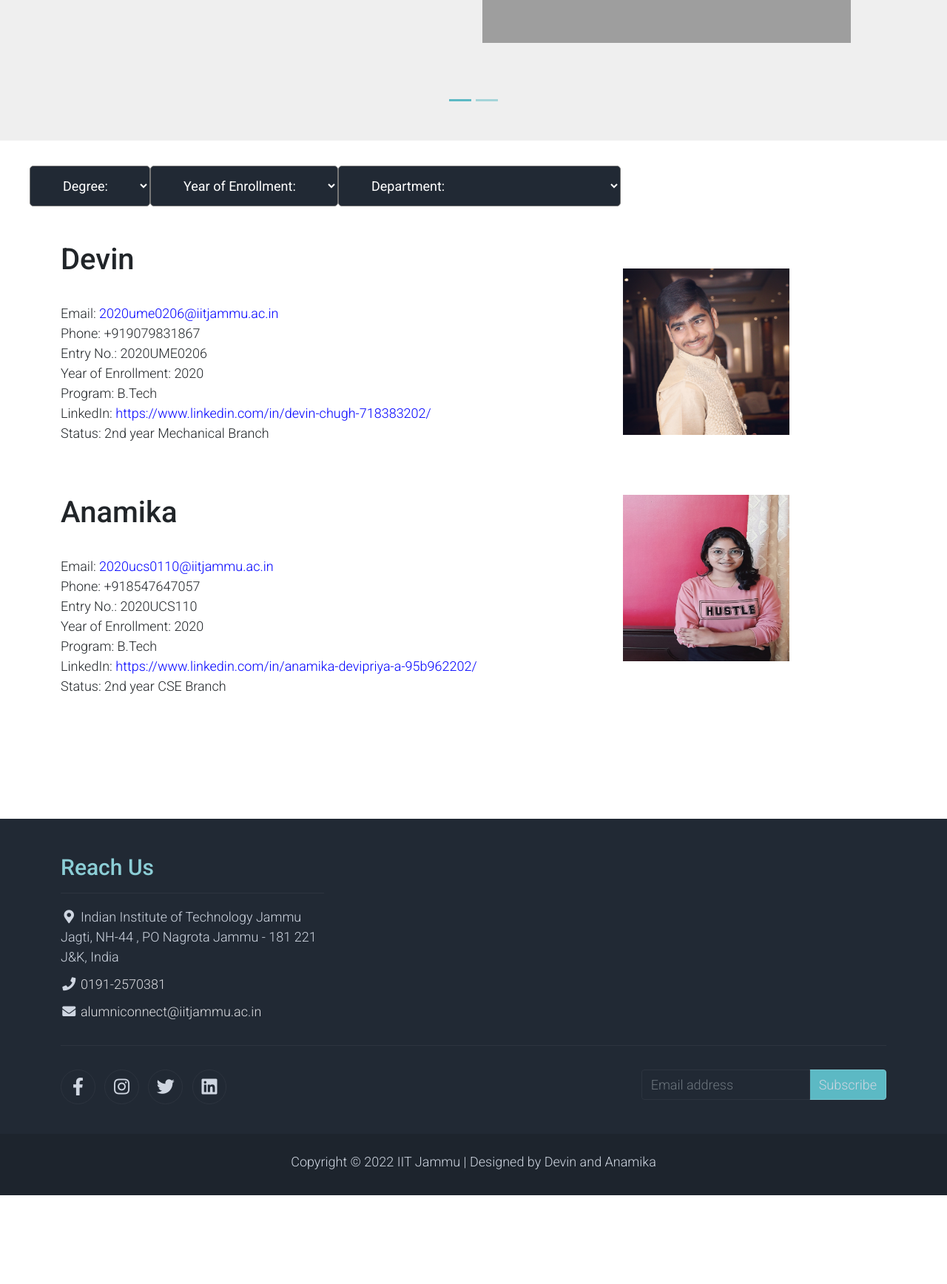
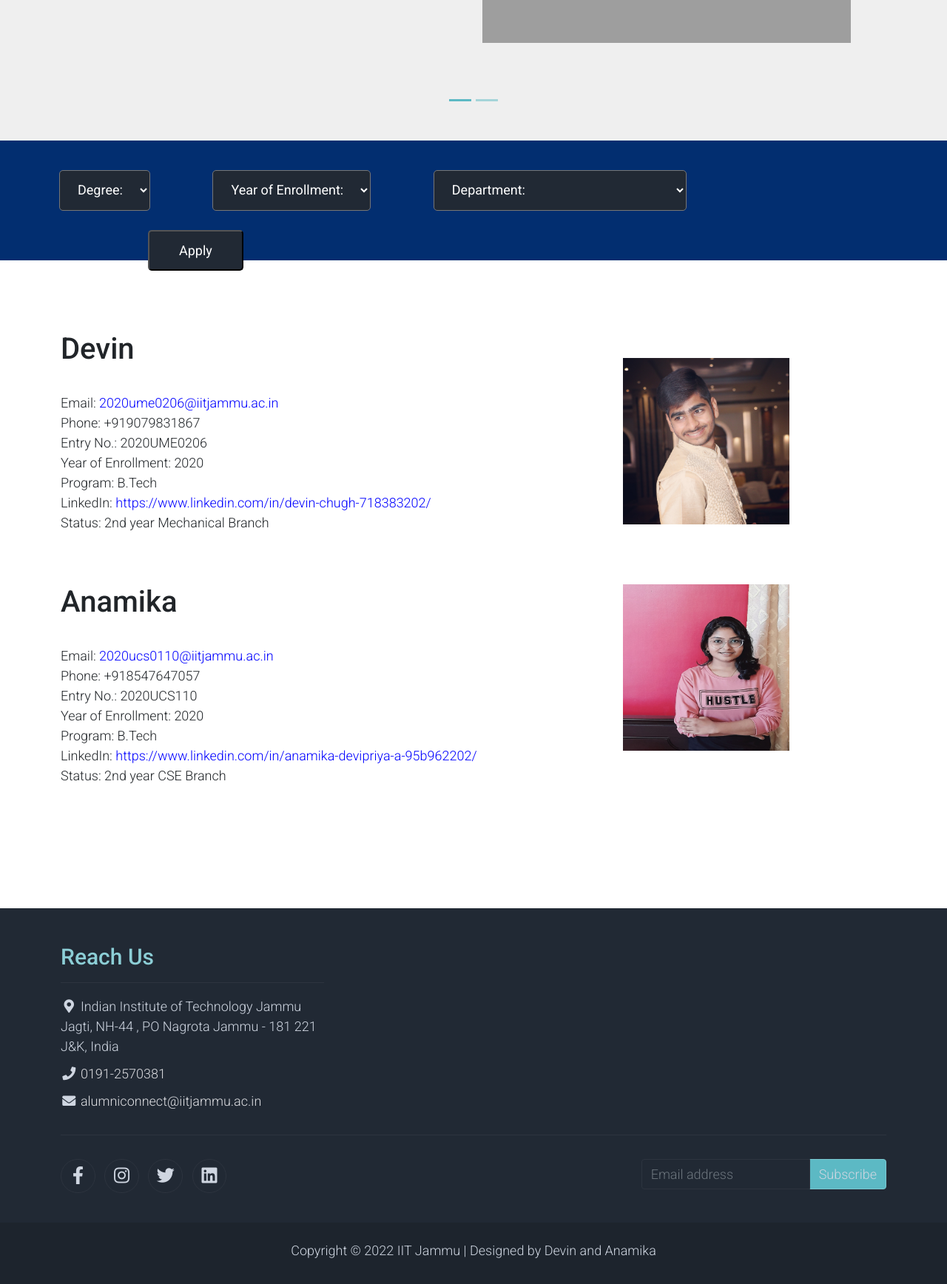
Before and after one commit to devinchugh/Alumni-Portal, a Flask app: page / in a window 1280 px wide. Shown: the part 382-2118 px from the top of the page at 74% size. Before the commit the page ends 1998 px from the top, so only its background shows below. Run offline with Flask 2, Linux system fonts and the light colour scheme; a user stored in the database is signed in; some libraries are stand-ins or nearby versions; grey boxes are pictures that could not be loaded.

Commit message:
updated form

```diff
--- a/static/home_assets/css/custom.css
+++ b/static/home_assets/css/custom.css
@@ -12,17 +12,32 @@ Custom Css
 *{margin: 0; padding: 0;}
 .section-forms{
     display:flex ;
-    margin-left: 5vh;
+    padding-left: 5vh;
+    background-color: #022e70;
 }
 .sections{
     color: #ffff;
     background-color: #212934;
     width: auto;
-    padding: 15px 40px;
+    padding: 15px 20px;
     list-style-type: none;
-    margin-top: -10vh;
+    margin: 5vh;
     border-radius: 5px;
 }
 .sections option{
     display:block ;
 }
+
+button.sections{
+    color: #ffff;
+    background-color: #212934;
+    width: auto;
+    padding: 12px 40px;
+    list-style-type: none;
+    margin: -10vh 20vh;
+    border-radius: 5px;
+}
+
+button.sections:hover{
+    background-color: black;
+}
--- a/templates/index.html
+++ b/templates/index.html
@@ -155,7 +155,7 @@
     <!-- End Banner -->
 <!-- individual details -->
 
-    <section class="bg-success py-5" >
+
         <div class="section-forms">
         <form action="{{url_for('index')}}" method="POST">
                 <select name="degree" class="sections" >
@@ -164,18 +164,14 @@
                             <option value="Mtech">M.Tech</option>
                             <option value="PhD">PhD</option>
                 </select>
-        </form>
-            <form action="{{url_for('index')}}" method="POST">
-                <select name="Year of Enrollment" class="sections">
+                <select name="year" class="sections">
                             <option value="nil">Year of Enrollment:</option>
                             <option value="2016">2016</option>
                             <option value="2017">2017</option>
                             <option value="2018">2018</option>
                             <option value="2019">2019</option>
                 </select>
-            </form>
-            <form action="{{url_for('index')}}" method="POST">
-                <select name="Department" class="sections">
+                <select name="department" class="sections">
                             <option value="nil">Department:</option>
                             <option value="CH">Chemical Engineering</option>
                             <option value="CE">Civil Engineering</option>
@@ -184,9 +180,10 @@
                             <option value="MT">Material Engineering</option>
                             <option value="ME">Mechanical Engineering</option>
                 </select>
+                <button type="submit" class="sections">Apply</button>
             </form>
             </div>
-
+    <section class="bg-success py-5" >
         <div class="container">
             <div class="row align-items-center py-5">
                 <div class="col-md-8 text-#1d242d">
```
Also changed, not shown: static/home_assets/css/templatemo.min.css (+1 -1 lines). Lines whose indentation alone changed are shown as unchanged.
